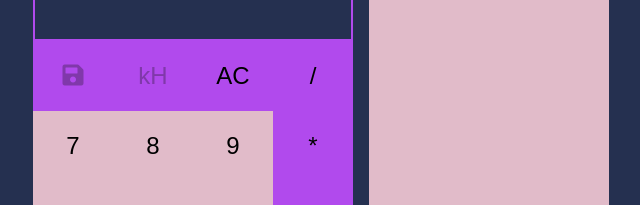
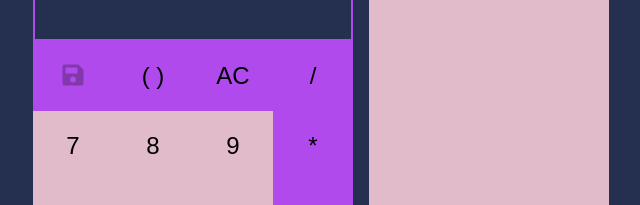
Before and after one commit to MinoKael/Minos-Dice-Calculator, a plain HTML site: page index.html in a window 1280 px wide. Shown: the part 187-392 px from the top of the page, 319-959 px from the left. Drawn offline with Linux system fonts and the light colour scheme.

Commit message:
Update index.html

```diff
--- a/index.html
+++ b/index.html
@@ -26,11 +26,11 @@
 
         <button disabled id="storeRoll" class="ops_" onclick="storeR()"><i class="fas fa-save"></i></button>
         <button
+        id="brackets"
         class="ops"
-        value="kH"
-        disabled
+        value="("
         >
-        kH
+        ( )
       </button>
       <button class="ops_" onclick="allClear()">AC</button>
 
```
